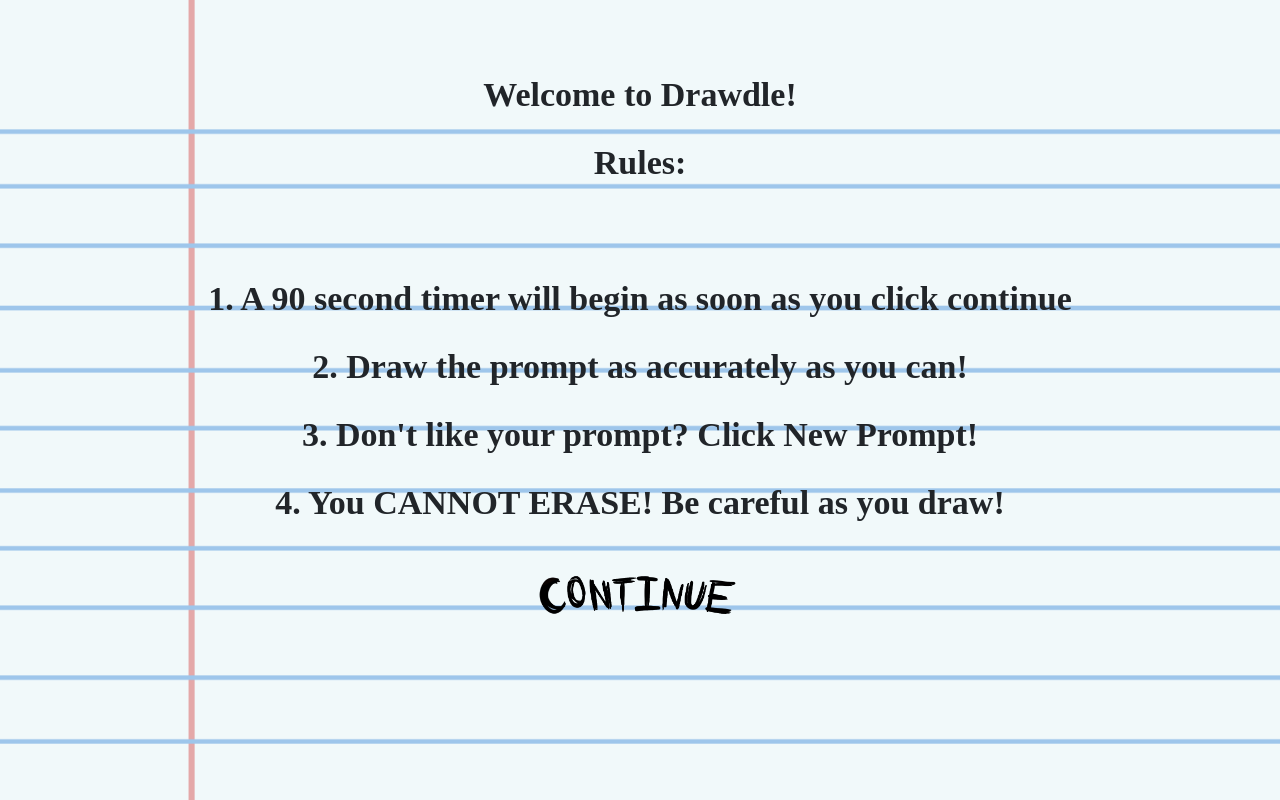
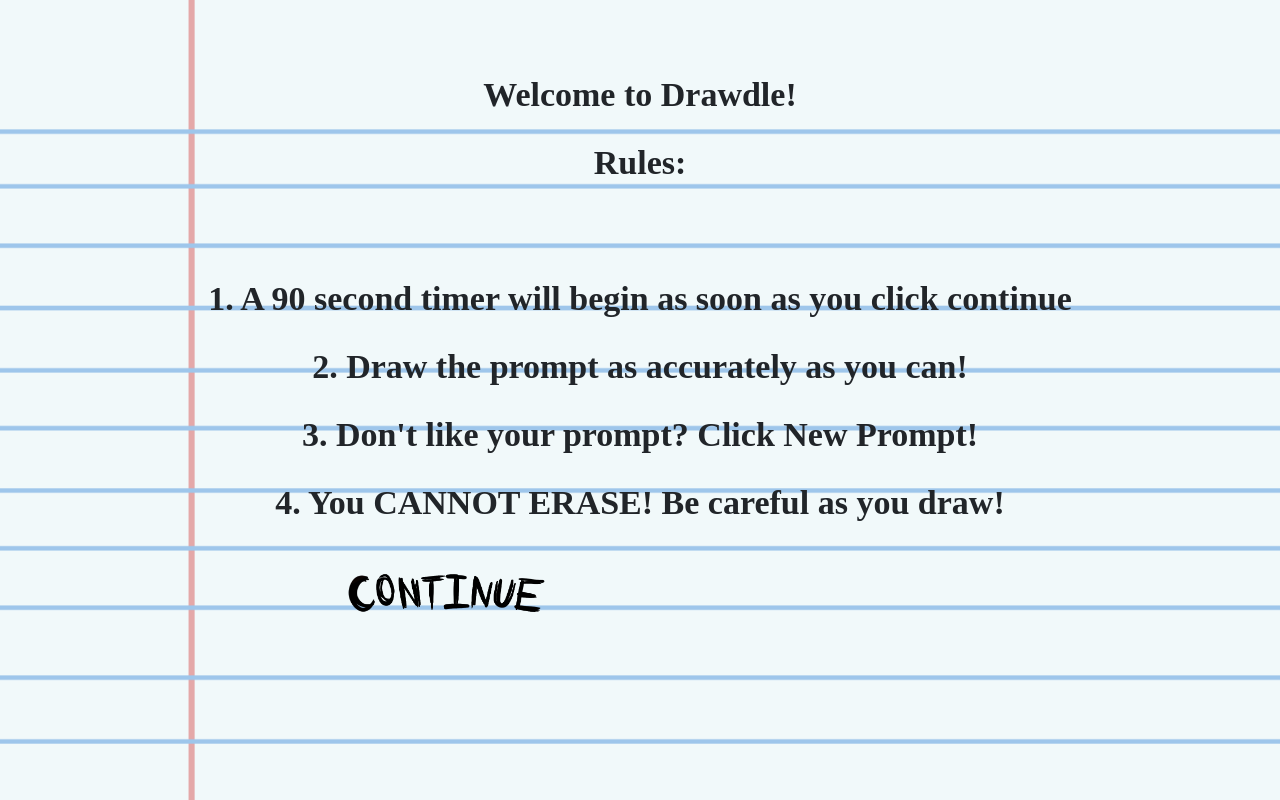
Before and after one commit to odis43/Drawdle, a React (Create React App) app: page /Rule in a window 1280 px wide. Built offline with nearby package versions, Linux system fonts and the light colour scheme; a web font is replaced by a local one.

Commit message:
css changes to cbutton

```diff
--- a/src/CButton.css
+++ b/src/CButton.css
@@ -1,8 +1,7 @@
-.cbutton {
-    display: flex;
-    justify-content: center;
-    position: relative;
-    top: 7.5em;
+div.cbutton {
+    position: absolute;
+    top: 35em;
+    right: 43em;
 }
 
 .buttonprop {
```
